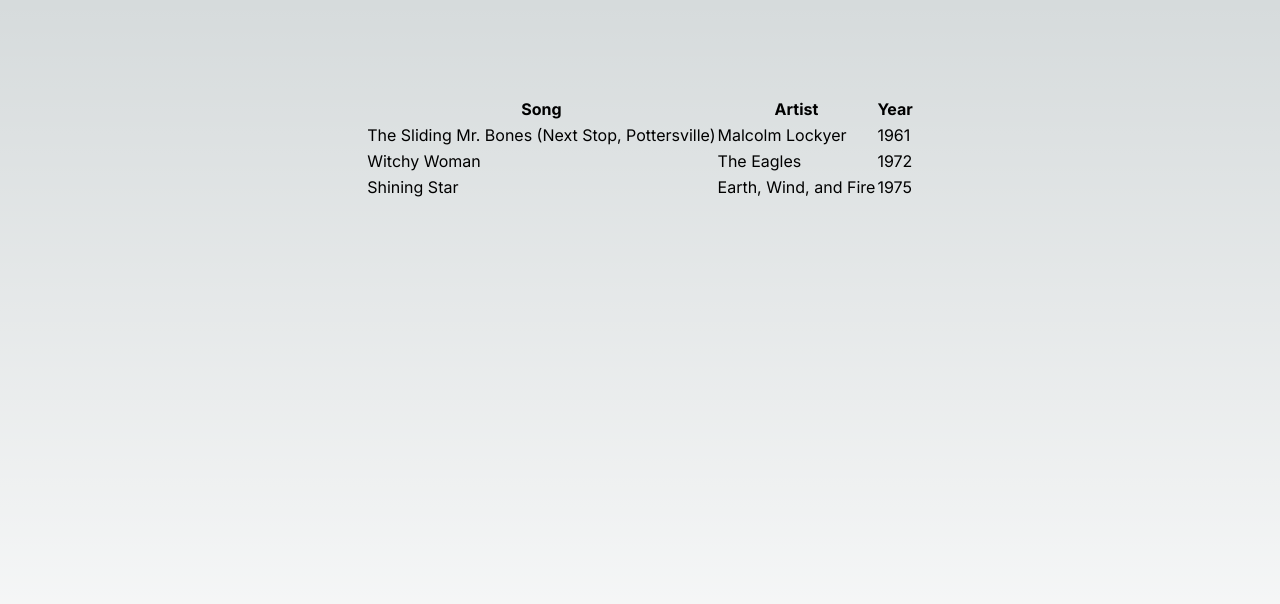
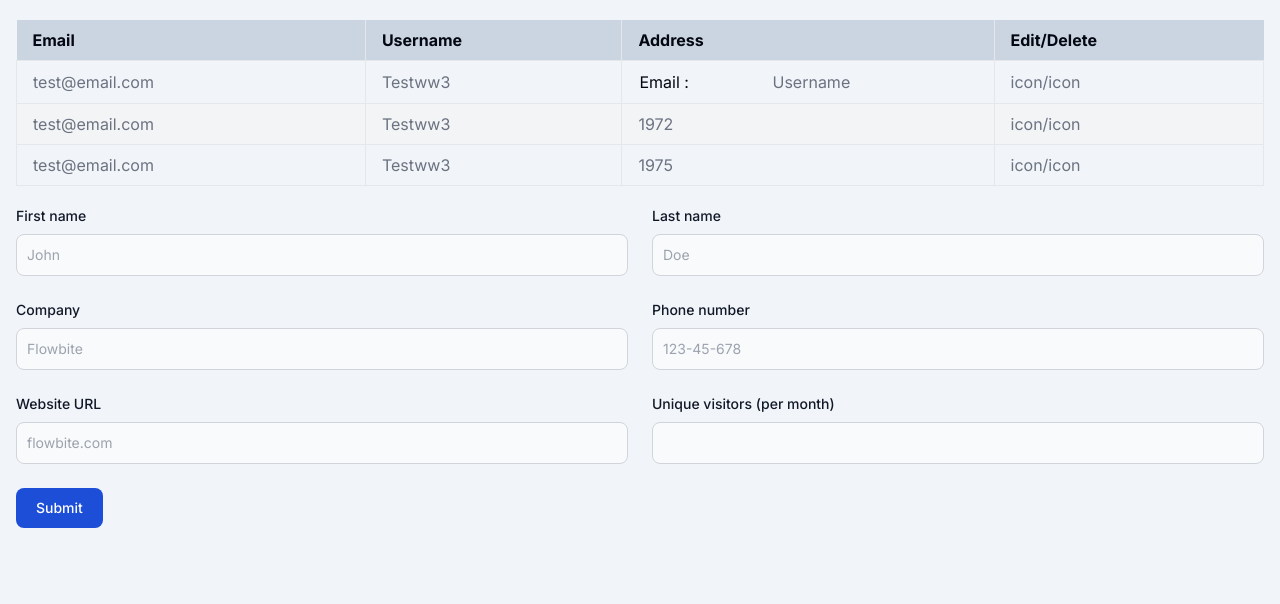
Before and after one commit to vedantpsj/FSOTD-FE, a Next.js app: page /users in a window 1280 px wide. Shown: the top 604 px of the page. Built offline with nearby package versions, Linux system fonts and the light colour scheme; no server answers.

Commit message:
user table

```diff
--- a/pages/index.tsx
+++ b/pages/index.tsx
@@ -5,22 +5,12 @@
 
 export default function Home() {
   return (
-    <main
-      className={`flex min-h-screen flex-col items-center justify-between p-24 ${inter.className}`}
-    >
-      <div className="mb-32 grid text-center lg:mb-0 lg:grid-cols-4 lg:text-left">
-        <a
-          href="/users"
-          className="group rounded-lg border border-transparent px-5 py-4 transition-colors hover:border-gray-300 hover:bg-gray-100 hover:dark:border-neutral-700 hover:dark:bg-neutral-800/30"
-        >
-          <h2 className={`mb-3 text-2xl font-semibold`}>
-            Users{" "}
-            <span className="inline-block transition-transform group-hover:translate-x-1 motion-reduce:transform-none">
+    <main className={`container mx-auto px-4 ${inter.className}`}>
+         <a href="/users" className="my-5 inline-block bg-gray-400 hover:bg-gray-700 text-white py-2 px-4 rounded"> Users
+            <span className="inline-block ml-1 transition-transform group-hover:translate-x-1 motion-reduce:transform-none">
               -&gt;
             </span>
-          </h2>
         </a>
-      </div>
     </main>
   );
 }
--- /dev/null
+++ b/pages/userForm.tsx
@@ -0,0 +1,35 @@
+
+export default function UserForm() {
+  return (
+    <form>
+        <div className="grid gap-6 mb-6 md:grid-cols-2">
+            <div>
+                <label htmlFor="first_name" className="block mb-2 text-sm font-medium text-gray-900 dark:text-white">First name</label>
+                <input type="text" id="first_name" className="bg-gray-50 border border-gray-300 text-gray-900 text-sm rounded-lg focus:ring-blue-500 focus:border-blue-500 block w-full p-2.5 dark:bg-gray-700 dark:border-gray-600 dark:placeholder-gray-400 dark:text-white dark:focus:ring-blue-500 dark:focus:border-blue-500" placeholder="John" required/>
+            </div>
+            <div>
+                <label htmlFor="last_name" className="block mb-2 text-sm font-medium text-gray-900 dark:text-white">Last name</label>
+                <input type="text" id="last_name" className="bg-gray-50 border border-gray-300 text-gray-900 text-sm rounded-lg focus:ring-blue-500 focus:border-blue-500 block w-full p-2.5 dark:bg-gray-700 dark:border-gray-600 dark:placeholder-gray-400 dark:text-white dark:focus:ring-blue-500 dark:focus:border-blue-500" placeholder="Doe" required/>
+            </div>
+            <div>
+                <label htmlFor="company" className="block mb-2 text-sm font-medium text-gray-900 dark:text-white">Company</label>
+                <input type="text" id="company" className="bg-gray-50 border border-gray-300 text-gray-900 text-sm rounded-lg focus:ring-blue-500 focus:border-blue-500 block w-full p-2.5 dark:bg-gray-700 dark:border-gray-600 dark:placeholder-gray-400 dark:text-white dark:focus:ring-blue-500 dark:focus:border-blue-500" placeholder="Flowbite" required/>
+            </div>
+            <div>
+                <label htmlFor="phone" className="block mb-2 text-sm font-medium text-gray-900 dark:text-white">Phone number</label>
+                <input type="tel" id="phone" className="bg-gray-50 border border-gray-300 text-gray-900 text-sm rounded-lg focus:ring-blue-500 focus:border-blue-500 block w-full p-2.5 dark:bg-gray-700 dark:border-gray-600 dark:placeholder-gray-400 dark:text-white dark:focus:ring-blue-500 dark:focus:border-blue-500" placeholder="123-45-678" pattern="[0-9]{3}-[0-9]{2}-[0-9]{3}" required/>
+            </div>
+            <div>
+                <label htmlFor="website" className="block mb-2 text-sm font-medium text-gray-900 dark:text-white">Website URL</label>
+                <input type="url" id="website" className="bg-gray-50 border border-gray-300 text-gray-900 text-sm rounded-lg focus:ring-blue-500 focus:border-blue-500 block w-full p-2.5 dark:bg-gray-700 dark:border-gray-600 dark:placeholder-gray-400 dark:text-white dark:focus:ring-blue-500 dark:focus:border-blue-500" placeholder="flowbite.com" required/>
+            </div>
+            <div>
+                <label htmlFor="visitors" className="block mb-2 text-sm font-medium text-gray-900 dark:text-white">Unique visitors (per month)</label>
+                <input type="number" id="visitors" className="bg-gray-50 border border-gray-300 text-gray-900 text-sm rounded-lg focus:ring-blue-500 focus:border-blue-500 block w-full p-2.5 dark:bg-gray-700 dark:border-gray-600 dark:placeholder-gray-400 dark:text-white dark:focus:ring-blue-500 dark:focus:border-blue-500" placeholder="" required/>
+            </div>
+        </div>
+
+        <button type="submit" className="text-white bg-blue-700 hover:bg-blue-800 focus:ring-4 focus:outline-none focus:ring-blue-300 font-medium rounded-lg text-sm w-full sm:w-auto px-5 py-2.5 text-center dark:bg-blue-600 dark:hover:bg-blue-700 dark:focus:ring-blue-800">Submit</button>
+    </form>
+  );
+}
--- a/pages/users.tsx
+++ b/pages/users.tsx
@@ -2,6 +2,7 @@
 import { USER } from "@/types/user";
 import { Inter } from "next/font/google";
 import { useEffect, useState } from "react";
+import UserForm from "./userForm";
 
 const inter = Inter({ subsets: ["latin"] });
 
@@ -76,32 +77,47 @@
 
   const renderUsersTable = () => {
     return (
-      <table className="table-auto">
+        <>
+      <table className="my-[20px] table-auto w-[100%]">
         <thead>
           <tr>
-            <th>Song</th>
-            <th>Artist</th>
-            <th>Year</th>
+            <th className="bg-slate-300 px-4 py-2 text-left text-gray-950">Email</th>
+            <th className="bg-slate-300 px-4 py-2 text-left text-gray-950 border-s">Username</th>
+            <th className="bg-slate-300 px-4 py-2 text-left text-gray-950 border-s">Address</th>
+            <th className="bg-slate-300 px-4 py-2 text-left text-gray-950 border-s">Edit/Delete</th>
           </tr>
         </thead>
         <tbody>
           <tr>
-            <td>The Sliding Mr. Bones (Next Stop, Pottersville)</td>
-            <td>Malcolm Lockyer</td>
-            <td>1961</td>
+            <td className="border px-4 py-2">test@email.com</td>
+            <td className="border px-4 py-2">Testww3</td>
+            <td className="border px-4 py-2">
+                <table className="w-[100%]">
+                    <tr className="text-left">
+                        <td className="text-gray-950">Email :</td>
+                        <td className="text-left">Username</td>
+                    </tr>
+                </table>
+            </td>
+            <td className="border px-4 py-2">icon/icon</td>
+          </tr>
+          <tr className="bg-gray-100">
+            <td className="border px-4 py-2">test@email.com</td>
+            <td className="border px-4 py-2">Testww3</td>
+            <td className="border px-4 py-2">1972</td>
+            <td className="border px-4 py-2">icon/icon</td>
           </tr>
           <tr>
-            <td>Witchy Woman</td>
-            <td>The Eagles</td>
-            <td>1972</td>
-          </tr>
-          <tr>
-            <td>Shining Star</td>
-            <td>Earth, Wind, and Fire</td>
-            <td>1975</td>
+            <td className="border px-4 py-2">test@email.com</td>
+            <td className="border px-4 py-2">Testww3</td>
+            <td className="border px-4 py-2">1975</td>
+            <td className="border px-4 py-2">icon/icon</td>
           </tr>
         </tbody>
       </table>
+
+      <UserForm/>
+      </>
     );
   };
 
@@ -109,9 +125,7 @@
     return <>Loading...</>;
   }
   return (
-    <main
-      className={`flex min-h-screen flex-col items-center justify-between p-24 ${inter.className}`}
-    >
+    <main className={`container mx-auto px-4 ${inter.className}`}>
       {renderUsersTable()}
     </main>
   );
--- a/styles/globals.css
+++ b/styles/globals.css
@@ -3,9 +3,10 @@
 @tailwind utilities;
 
 :root {
+  --text-color: 107 114 128;
   --foreground-rgb: 0, 0, 0;
   --background-start-rgb: 214, 219, 220;
-  --background-end-rgb: 255, 255, 255;
+  --background-end-rgb: 241 245 249;
 }
 
 @media (prefers-color-scheme: dark) {
@@ -17,11 +18,6 @@
 }
 
 body {
-  color: rgb(var(--foreground-rgb));
-  background: linear-gradient(
-      to bottom,
-      transparent,
-      rgb(var(--background-end-rgb))
-    )
-    rgb(var(--background-start-rgb));
+  color: rgb(var(--text-color));
+  background: rgb(var(--background-end-rgb))
 }
```
